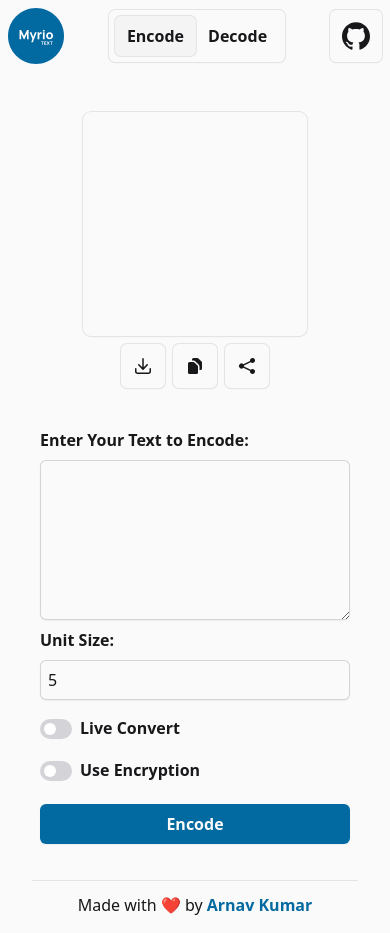
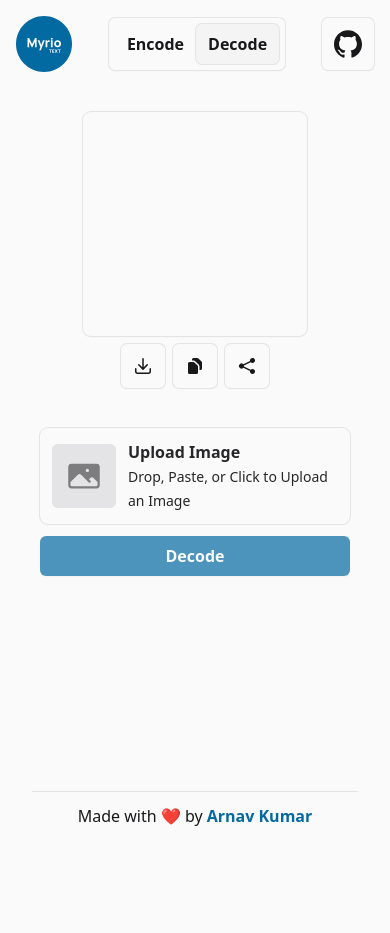
Before and after one commit to arnav-kr/MyrioText, a website built with Vite: page index.html in a window 390 px wide. After the commit the page ends 844 px from the top, so only its background shows below. Built offline with nearby package versions, Linux system fonts and the light colour scheme.

Commit message:
feat: add tab changer and tab change listener

```diff
--- a/index.html
+++ b/index.html
@@ -24,19 +24,19 @@
 </head>
 
 <body
-  class="group/body tab-encode flex flex-col min-h-screen dark:bg-zinc-900 dark:text-zinc-50 bg-zinc-50 text-zinc-900 zinc-50">
-  <header class="w-full flex justify-between items-center p-2 sm:p-8 pb-6 lg:pb-0">
+  class="group/body tab-decode flex flex-col min-h-screen dark:bg-zinc-900 dark:text-zinc-50 bg-zinc-50 text-zinc-900 zinc-50">
+  <header class="w-full flex justify-between items-center xs:p-4 p-2 sm:p-8 pb-6 lg:pb-0">
     <img src="favicon.svg" alt="Myrio Text Logo" title="Myrio Text" class="w-14 h-14">
     <nav
       class="relative rounded-md shadow-sm dark:shadow-lg dark:bg-zinc-900 dark:text-zinc-50 text-zinc-900 ring-1 ring-zinc-200 dark:ring-zinc-700 font-semibold flex gap-3 p-1.5">
       <label
         class="cursor-pointer rounded-md py-2 pl-3 block has-[:checked]:bg-zinc-100 has-[:checked]:ring-1 has-[:checked]:ring-zinc-200 dark:has-[:checked]:ring-zinc-600 dark:has-[:checked]:bg-zinc-700 has-[:checked]:pr-3">
-        <input type="radio" name="mode" value="encode" class="mode hidden" checked>
+        <input type="radio" name="mode" value="encode" class="mode hidden" id="encode-checkbox">
         <span>Encode</span>
       </label>
       <label
         class="cursor-pointer rounded-md py-2 pr-3 block has-[:checked]:bg-zinc-100 has-[:checked]:ring-1 has-[:checked]:ring-zinc-200 dark:has-[:checked]:ring-zinc-600 dark:has-[:checked]:bg-zinc-700 has-[:checked]:pl-3">
-        <input type="radio" name="mode" value="decode" class="mode hidden">
+        <input type="radio" name="mode" value="decode" class="mode hidden" id="decode-checkbox" checked>
         <span>Decode</span>
       </label>
     </nav>
@@ -108,7 +108,7 @@
         <label for="unit-size" class="label">Unit Size:</label>
         <input type="number" id="unit-size" class="input" value="5" min="1" max="100">
 
-        <div class="flex flex-col sm:flex-row gap-4 py-2 peer">
+        <div class="flex flex-col ms:flex-row gap-4 py-2 peer">
           <!-- live convert -->
           <label for="live-convert" class="flex items-center cursor-pointer select-none">
             <div class="relative">
@@ -167,25 +167,28 @@
       <section id="decode-section" class="hidden group-[.tab-decode]/body:block" role="form"
         aria-roledescription="Image Decoding Controls">
         <!-- input image -->
-        <!-- an outlined card having a big placeholder icon on left side, and text on right side, saying, drop, paste, or click to upload image -->
-        <!-- upload button doesn't have default styles, its custom upload card -->
         <label for="image-file"
-          class="w-full p-3 flex items-center gap-3 rounded-lg shadow-sm ring-1 ring-zinc-800 hover:bg-zinc-800 hover:bg-opacity-20 transition duration-150 ease-[ease]">
-          <div class="flex items-center justify-center aspect-square h-16 rounded-md bg-zinc-800 bg-opacity-65">
-            <svg xmlns="http://www.w3.org/2000/svg" viewBox="0 0 24 24" fill="currentColor" class="size-9 opacity-70">
+          class="w-full cursor-pointer select-none p-3 flex items-center gap-3 rounded-lg shadow-sm ring-1 ring-zinc-200 dark:ring-zinc-800 hover:bg-zinc-200 hover:bg-opacity-20 dark:hover:bg-zinc-800 dark:hover:bg-opacity-35 transition duration-200 ease-[ease]">
+          <div
+            class="flex items-center justify-center aspect-square h-16 rounded-md bg-zinc-300 dark:bg-zinc-800 bg-opacity-55 dark:bg-opacity-65">
+            <svg xmlns="http://www.w3.org/2000/svg" viewBox="0 0 24 24" fill="currentColor"
+              class="size-9 opacity-50 dark:opacity-70">
               <path fill-rule="evenodd"
                 d="M1.5 6a2.25 2.25 0 0 1 2.25-2.25h16.5A2.25 2.25 0 0 1 22.5 6v12a2.25 2.25 0 0 1-2.25 2.25H3.75A2.25 2.25 0 0 1 1.5 18V6ZM3 16.06V18c0 .414.336.75.75.75h16.5A.75.75 0 0 0 21 18v-1.94l-2.69-2.689a1.5 1.5 0 0 0-2.12 0l-.88.879.97.97a.75.75 0 1 1-1.06 1.06l-5.16-5.159a1.5 1.5 0 0 0-2.12 0L3 16.061Zm10.125-7.81a1.125 1.125 0 1 1 2.25 0 1.125 1.125 0 0 1-2.25 0Z"
                 clip-rule="evenodd" />
             </svg>
           </div>
-          <span class="font-semibold text-base text-zinc-50">Drop, Paste, or Click to Upload an Image</span>
+          <div class="text-zinc-800 dark:text-zinc-100">
+            <span class="text-base font-semibold">Upload Image</span><br>
+            <span class="text-sm">Drop, Paste, or Click to Upload an Image</span>
+          </div>
           <input type="file" name="image-file" id="image-file" class="hidden">
         </label>
 
 
 
         <!-- decode button -->
-        <button id="decode-button" type="button" class="mt-3 button">
+        <button id="decode-button" type="button" class="mt-3 button" disabled>
           <span class="font-semibold text-base text-zinc-50">Decode</span>
         </button>
       </section>
--- a/src/main.js
+++ b/src/main.js
@@ -1,18 +1,27 @@
 import './css/style.css';
 
-// modes
+// processing modes
 document.querySelectorAll(".mode").forEach((element) => {
-  console.log(element)
-  element.addEventListener("input", (e) => {
-    if (e.target.value == "encode") {
-      document.body.classList.add("tab-encode");
-      document.body.classList.remove("tab-decode");
-    } else {
-      document.body.classList.add("tab-decode");
-      document.body.classList.remove("tab-encode");
-    }
-  });
+  element.addEventListener("change", handleProcessingMode);
 });
+
+function handleProcessingMode(event) {
+  if (event.target.value == "encode") {
+    document.body.classList.add("tab-encode");
+    document.body.classList.remove("tab-decode");
+  } else {
+    document.body.classList.add("tab-decode");
+    document.body.classList.remove("tab-encode");
+  }
+}
+
+function openProcessingMode(mode) {
+  if (mode != "encode" && mode != "decode") return false;
+  let radio = document.getElementById(`${mode}-checkbox`);
+  radio.checked = true;
+  radio.dispatchEvent(new Event("change"));
+  return true;
+}
 
 // TODO: Uncomment the following lines to enable PWA Support
 // // PWAManager
```
